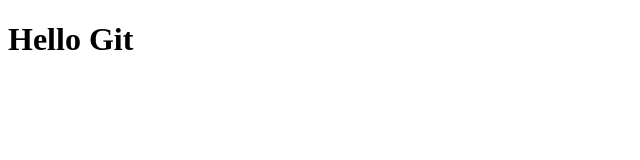
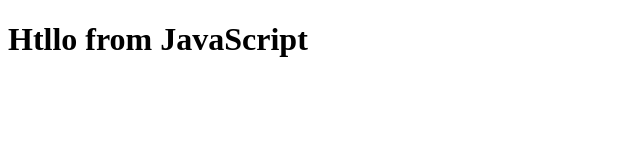
Before and after one commit to Aleks19782006/gitproj, a plain HTML site: page index.html in a window 1280 px wide. Shown: the whole page, without its empty margins (0-640 px from the left). Drawn offline with Linux system fonts and the light colour scheme.

Commit message:
created file readme.md

```diff
--- a/index.html
+++ b/index.html
@@ -9,4 +9,5 @@
 <body>
     <h1>Hello Git</h1>
 </body>
+<script src="script.js"></script>
 </html>
--- a/script.js
+++ b/script.js
@@ -0,0 +1 @@
+document.body.innerHTML = '<h1>Htllo from JavaScript</h1>'
```
Also changed, not shown: 1 other file.
